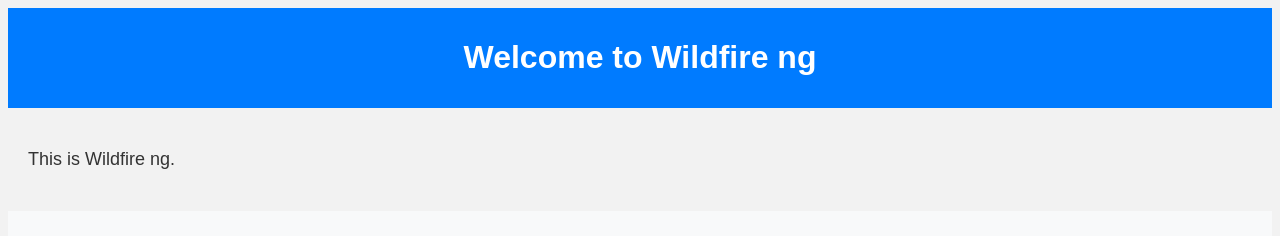
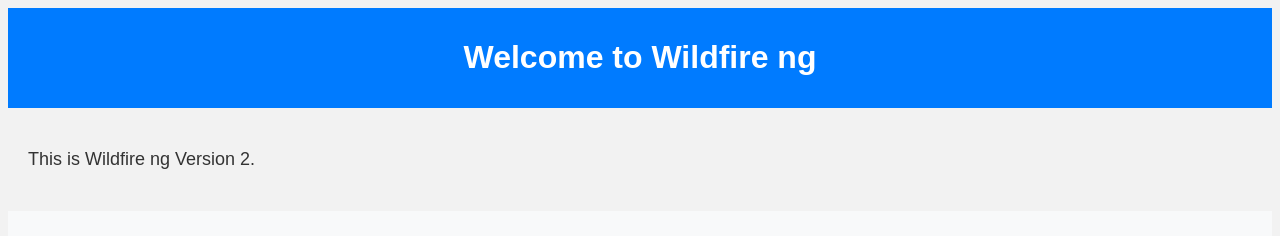
Before and after one commit to horlatayorr/CICD-Tutorial-Project, a plain HTML site: page index.html in a window 1280 px wide. Shown: the top 236 px of the page. Drawn offline with Linux system fonts and the light colour scheme.

Commit message:
ci-cd update

```diff
--- a/index.html
+++ b/index.html
@@ -38,7 +38,7 @@
         <h1>Welcome to Wildfire ng</h1>
     </header>
     <main>
-        <p>This is Wildfire ng.</p>
+        <p>This is Wildfire ng Version 2.</p>
     </main>
     <footer>
         <p>&copy; 2024. All rights reserved.</p>
```
Also changed, not shown: 1 other file.
